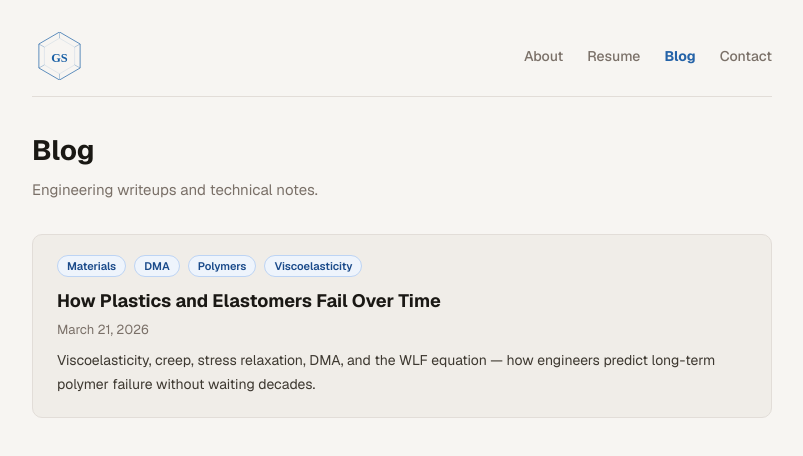
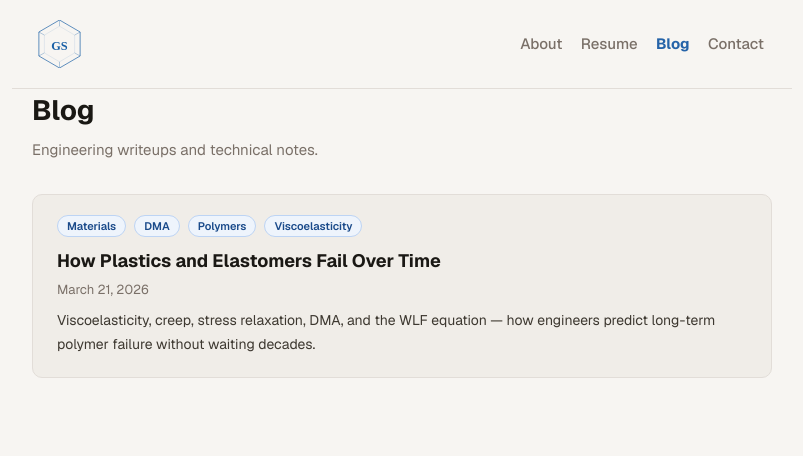
Before and after one commit to gowtham-subramaniam/my-portfolio, a Next.js app: page /blog in a window 1280 px wide. Shown: the top 456 px of the page, without its empty margins (238-1041 px from the left). Built offline with nearby package versions, Linux system fonts and the light colour scheme.

Commit message:
Fixed navigation layout

```diff
--- a/app/blog/page.tsx
+++ b/app/blog/page.tsx
@@ -13,7 +13,7 @@ const posts = [
 
 export default function BlogPage() {
   return (
-    <main style={{ maxWidth: 780, margin: "0 auto", padding: "2rem 1.25rem" }}>
+    <main style={{ maxWidth: 780, margin: "0 auto", padding: "0 1.25rem 2rem" }}>
       <BlogNav />
       <h1 style={{ fontSize: 28, fontWeight: 700, color: "var(--foreground)", marginBottom: "0.5rem" }}>Blog</h1>
       <p style={{ fontSize: 15, color: "var(--subtle)", marginBottom: "2rem" }}>Engineering writeups and technical notes.</p>
--- a/components/blog/BlogNav.tsx
+++ b/components/blog/BlogNav.tsx
@@ -7,15 +7,20 @@ export default function BlogNav() {
   const pathname = usePathname();
 
   return (
-    <nav style={{ borderBottom: "1px solid var(--border)", marginBottom: "2rem", paddingBottom: "1rem", display: "flex", justifyContent: "space-between", alignItems: "center" }}>
+    <nav style={{ display: "flex", justifyContent: "space-between", alignItems: "center", padding: "1.25rem 1.25rem", borderBottom: "1px solid var(--border)", position: "sticky", top: 0, background: "var(--background)", zIndex: 10, margin: "0 -1.25rem" }}>
       <Link href="/" style={{ textDecoration: "none", flexShrink: 0 }}>
         <img src="/Logo.svg" alt="Gowtham Subramaniam" style={{ height: 48, width: "auto", display: "block" }} />
       </Link>
-      <div style={{ display: "flex", gap: "1.5rem" }}>
+      <div style={{ display: "flex", gap: "0.15rem" }}>
         {[["About", "/"], ["Resume", "/resume"], ["Blog", "/blog"], ["Contact", "/contact"]].map(([label, href]) => (
-          <Link key={href} href={href} style={{ fontSize: 14, fontWeight: pathname === href ? 700 : 500, color: pathname === href ? "var(--accent)" : "var(--subtle)", textDecoration: "none" }}>
-            {label}
-          </Link>
+          <Link key={label} href={href} style={{
+            fontSize: 15,
+            fontWeight: pathname === href ? 700 : 500,
+            color: pathname === href ? "var(--accent)" : "var(--subtle)",
+            textDecoration: "none",
+            padding: "5px 8px",
+            borderRadius: 6,
+          }}>{label}</Link>
         ))}
       </div>
     </nav>
--- a/components/blog/BlogPost.tsx
+++ b/components/blog/BlogPost.tsx
@@ -2,9 +2,9 @@ import BlogNav from "./BlogNav";
 
 export default function BlogPost({ children }: { children: React.ReactNode }) {
   return (
-    <main style={{ maxWidth: 780, margin: "0 auto", padding: "2rem 1.25rem" }}>
+    <main style={{ maxWidth: 780, margin: "0 auto", padding: "0 1.25rem" }}>
       <BlogNav />
-      <article style={{ maxWidth: 680, margin: "0 auto" }}>
+      <article style={{ maxWidth: 680, margin: "0 auto", paddingTop: "2rem" }}>
         {children}
       </article>
     </main>
```
